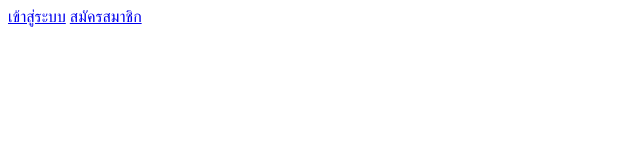
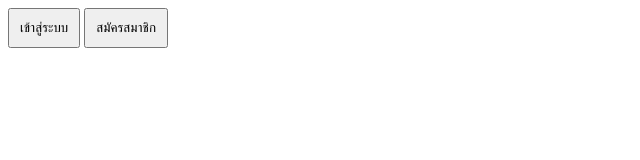
Before and after one commit to ST0CKH0LM/TESTSPA1, a plain HTML site: page template/index.html in a window 1280 px wide. Shown: the whole page, without its empty margins (0-640 px from the left). Drawn offline with Linux system fonts and the light colour scheme.

Commit message:
Add files via upload

```diff
--- a/template/index.html
+++ b/template/index.html
@@ -5,11 +5,16 @@
     <meta http-equiv="X-UA-Compatible" content="IE=edge">
     <meta name="viewport" content="width=device-width, initial-scale=1.0">
     <title>Document</title>
+    <style>
+        button {
+            padding:10px;
+        }
+    </style>
 </head>
 <body>
     <nav>
-        <a href="/login">เข้าสู่ระบบ</a>
-        <a href="/regis">สมัครสมาชิก</a>
+        <a href="/login"> <button>เข้าสู่ระบบ</button></a>
+        <a href="/regis"> <button>สมัครสมาชิก</button></a>
     </nav>
     <section>
 
```
Also changed, not shown: template/adminspa.html (+1 -1 lines), template/spa.html (+1 -1 lines).
